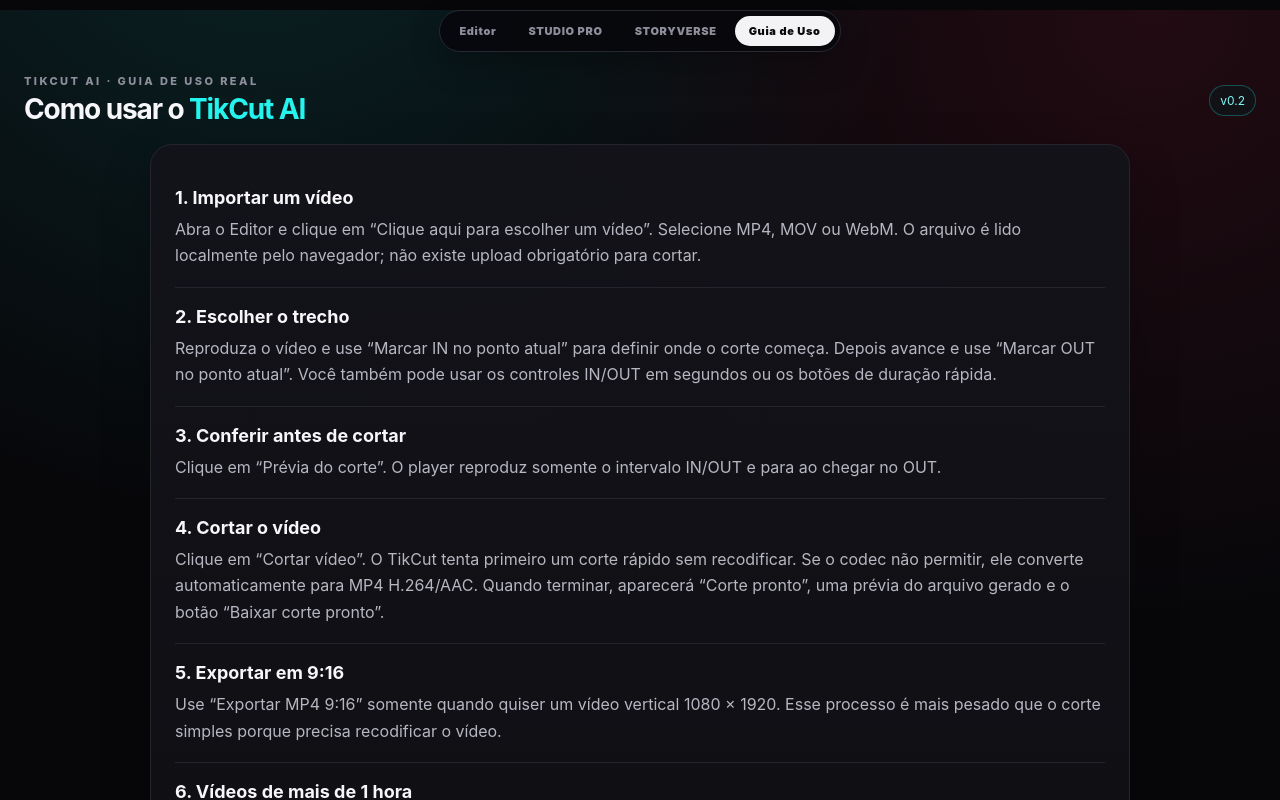
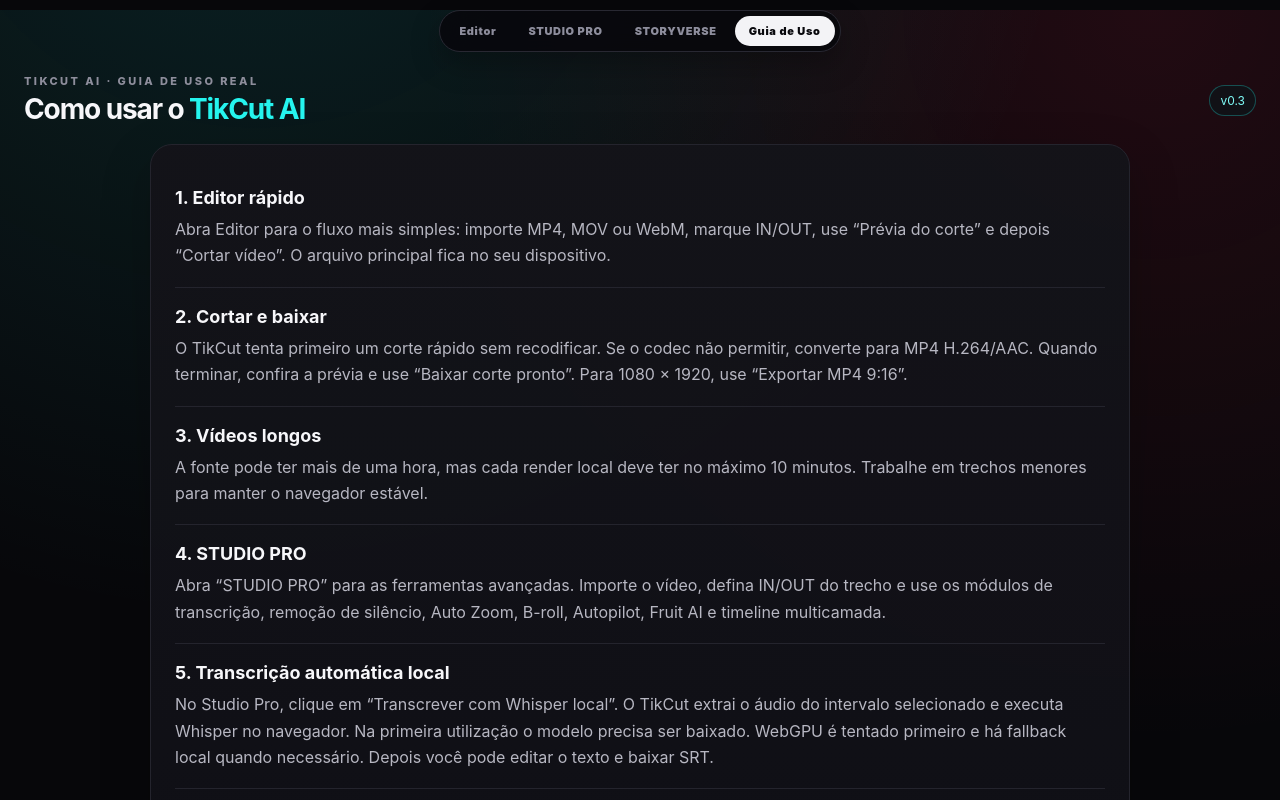
Before and after one commit to orbitiadev/tikcut-ai, a React (Vite) app: page / in a window 1280 px wide. Both pictures are taken after a click on the button "Guia de Uso". Shown: the top 800 px of the page. Built offline with nearby package versions, Linux system fonts and the light colour scheme; no server answers.

Commit message:
Expand guide for Studio Pro

```diff
--- a/src/components/Guide.tsx
+++ b/src/components/Guide.tsx
@@ -6,58 +6,70 @@
           <div className="eyebrow">TIKCUT AI · GUIA DE USO REAL</div>
           <h1>Como usar o <span>TikCut AI</span></h1>
         </div>
-        <span className="pill good">v0.2</span>
+        <span className="pill good">v0.3</span>
       </header>
 
       <main className="guide-content card">
         <section>
-          <h2>1. Importar um vídeo</h2>
-          <p>Abra o Editor e clique em “Clique aqui para escolher um vídeo”. Selecione MP4, MOV ou WebM. O arquivo é lido localmente pelo navegador; não existe upload obrigatório para cortar.</p>
+          <h2>1. Editor rápido</h2>
+          <p>Abra Editor para o fluxo mais simples: importe MP4, MOV ou WebM, marque IN/OUT, use “Prévia do corte” e depois “Cortar vídeo”. O arquivo principal fica no seu dispositivo.</p>
         </section>
         <section>
-          <h2>2. Escolher o trecho</h2>
-          <p>Reproduza o vídeo e use “Marcar IN no ponto atual” para definir onde o corte começa. Depois avance e use “Marcar OUT no ponto atual”. Você também pode usar os controles IN/OUT em segundos ou os botões de duração rápida.</p>
+          <h2>2. Cortar e baixar</h2>
+          <p>O TikCut tenta primeiro um corte rápido sem recodificar. Se o codec não permitir, converte para MP4 H.264/AAC. Quando terminar, confira a prévia e use “Baixar corte pronto”. Para 1080 × 1920, use “Exportar MP4 9:16”.</p>
         </section>
         <section>
-          <h2>3. Conferir antes de cortar</h2>
-          <p>Clique em “Prévia do corte”. O player reproduz somente o intervalo IN/OUT e para ao chegar no OUT.</p>
+          <h2>3. Vídeos longos</h2>
+          <p>A fonte pode ter mais de uma hora, mas cada render local deve ter no máximo 10 minutos. Trabalhe em trechos menores para manter o navegador estável.</p>
         </section>
         <section>
-          <h2>4. Cortar o vídeo</h2>
-          <p>Clique em “Cortar vídeo”. O TikCut tenta primeiro um corte rápido sem recodificar. Se o codec não permitir, ele converte automaticamente para MP4 H.264/AAC. Quando terminar, aparecerá “Corte pronto”, uma prévia do arquivo gerado e o botão “Baixar corte pronto”.</p>
+          <h2>4. STUDIO PRO</h2>
+          <p>Abra “STUDIO PRO” para as ferramentas avançadas. Importe o vídeo, defina IN/OUT do trecho e use os módulos de transcrição, remoção de silêncio, Auto Zoom, B-roll, Autopilot, Fruit AI e timeline multicamada.</p>
         </section>
         <section>
-          <h2>5. Exportar em 9:16</h2>
-          <p>Use “Exportar MP4 9:16” somente quando quiser um vídeo vertical 1080 × 1920. Esse processo é mais pesado que o corte simples porque precisa recodificar o vídeo.</p>
+          <h2>5. Transcrição automática local</h2>
+          <p>No Studio Pro, clique em “Transcrever com Whisper local”. O TikCut extrai o áudio do intervalo selecionado e executa Whisper no navegador. Na primeira utilização o modelo precisa ser baixado. WebGPU é tentado primeiro e há fallback local quando necessário. Depois você pode editar o texto e baixar SRT.</p>
         </section>
         <section>
-          <h2>6. Vídeos de mais de 1 hora</h2>
-          <p>O TikCut aceita fonte longa, mas cada saída deve ter no máximo 10 minutos. Para TikTok, Reels e Shorts, o recomendado é criar vários cortes de 15s, 30s, 45s, 60s ou 90s.</p>
+          <h2>6. Remover todos os silêncios</h2>
+          <p>Use “Detectar todos os silêncios” e depois “Remover TODOS os silêncios”. O TikCut cria os segmentos falados, concatena o material e gera um novo MP4. O vídeo original não é alterado.</p>
         </section>
         <section>
-          <h2>7. AutoCut por transcrição</h2>
-          <p>Cole a transcrição no campo lateral e clique em “Analisar melhores cortes”. O TikCut ranqueia trechos do texto e sugere IN/OUT aproximados. Depois use “Aplicar IN/OUT sugerido”, confira a prévia e clique em “Cortar vídeo”.</p>
+          <h2>7. Auto Zoom inteligente</h2>
+          <p>Escolha um estilo, clique em “Planejar Auto Zoom” e revise os eventos na faixa ZOOM/FX. Depois use “Renderizar Auto Zoom 9:16”. O plano considera ritmo, falas com ênfase e pausas detectadas.</p>
         </section>
         <section>
-          <h2>8. Detectar silêncios</h2>
-          <p>Clique em “Detectar pausas/silêncios”. As pausas encontradas ficam disponíveis para revisão. Nesta versão a função detecta e marca; ela ainda não remove todas as pausas automaticamente.</p>
+          <h2>8. Títulos, descrição, hooks e hashtags</h2>
+          <p>Depois de ter uma transcrição, clique em “Gerar pacote social”. Quando a IA local compatível do Chrome estiver disponível, o TikCut usa esse recurso no próprio dispositivo; caso contrário, utiliza um motor local determinístico. A tela informa qual caminho foi usado.</p>
         </section>
         <section>
-          <h2>9. Legendas</h2>
-          <p>Os estilos Impact, Clean e Karaoke alteram a prévia na tela. Nesta versão a legenda ainda não é gravada dentro do MP4 exportado.</p>
+          <h2>9. Auto B-roll</h2>
+          <p>Use “Sugerir pontos de B-roll” para gerar termos e momentos. Em seguida pesquise no Wikimedia Commons ou use “Auto preencher timeline”. Cada resultado mostra fonte, autoria/licença quando disponível e pode ser colocado na faixa B-ROLL. Revise a licença da página-fonte antes da publicação.</p>
         </section>
         <section>
-          <h2>10. Login e sincronização</h2>
-          <p>Você pode usar Magic Link para entrar e sincronizar os dados do projeto no Supabase. Mesmo sem login, o editor continua funcionando localmente.</p>
+          <h2>10. Timeline profissional multicamada</h2>
+          <p>A timeline possui faixas separadas para VÍDEO, B-ROLL, TEXTO, ÁUDIO e ZOOM/FX. Clique em um item para selecionar, ajuste IN/OUT, arraste blocos desbloqueados para mudar o tempo, adicione textos e mova o playhead pelo ruler.</p>
         </section>
         <section>
-          <h2>11. STORYVERSE</h2>
-          <p>Abra STORYVERSE para criar séries, personagens e episódios em continuidade. Os dados ficam salvos localmente no navegador e podem ser exportados em TXT/JSON.</p>
+          <h2>11. Autopilot</h2>
+          <p>Escolha Podcast, Storytime, Gaming, Motivacional, Cinematic, Meme ou Satisfying. Ative ou desative transcrição, remoção de silêncios, 9:16 e Auto Zoom. “EXECUTAR AUTOPILOT” prepara o plano editável e renderiza o vídeo local. B-roll e pacote social continuam disponíveis para revisão manual.</p>
+        </section>
+        <section>
+          <h2>12. Criar com IA · Fruit AI</h2>
+          <p>Digite o conceito e use “Gerar storyboard IA”. O modo local cria cenas e, como fallback sem serviço pago de geração visual, monta um vídeo vertical animado usando mídia licenciada encontrada no Wikimedia Commons. Isso é diferente de gerar uma imagem/vídeo sintético fotorrealista do zero.</p>
+        </section>
+        <section>
+          <h2>13. STORYVERSE</h2>
+          <p>Abra STORYVERSE para criar séries, personagens e episódios em continuidade. Os dados ficam salvos localmente e podem ser exportados em TXT/JSON.</p>
+        </section>
+        <section>
+          <h2>14. Login e sincronização</h2>
+          <p>Magic Link e Supabase continuam opcionais para dados do projeto. As operações pesadas do editor e do Studio Pro foram desenhadas como local-first.</p>
         </section>
 
         <section className="guide-warning">
-          <h2>Funções do guia antigo que ainda não existem de verdade</h2>
-          <p>Autopilot completo, geração de vídeo por IA, Auto B-roll, Auto Zoom, transcrição automática, remoção automática de todos os silêncios, geração de hashtags/título/descrição e editor de timeline multicamada ainda são itens de desenvolvimento. Eles não devem aparecer como prontos enquanto não houver implementação funcional.</p>
+          <h2>Limites atuais que o TikCut mostra sem fingir</h2>
+          <p>Geração visual sintética fotorrealista de imagem/vídeo ainda precisa de um provedor de geração dedicado. A disponibilidade da IA nativa do Chrome varia por navegador e aparelho. O TikCut sempre indica fallback e não promete viralização. Revise cortes, mídia, licenças, legendas, áudio e resultado final antes de publicar.</p>
         </section>
       </main>
     </div>
```
